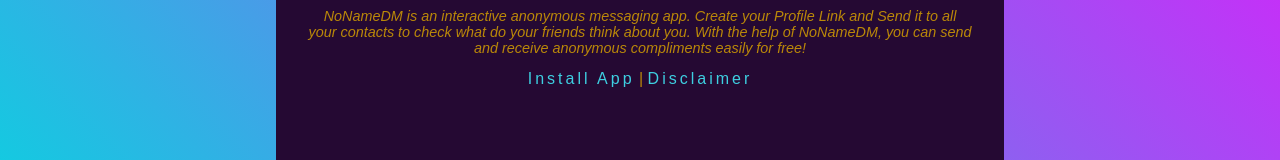
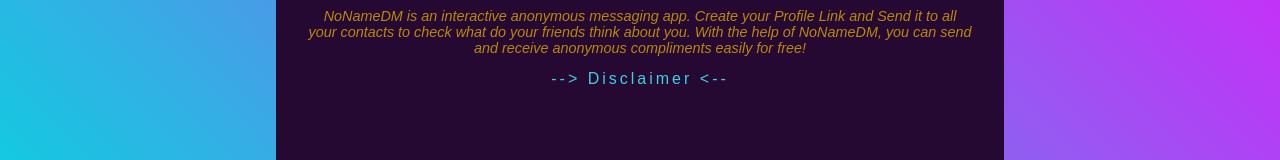
Before and after one commit to frupreneur/nonamedm, a Next.js app: page / in a window 1280 px wide. Shown: the part 470-630 px from the top of the page. Built offline with nearby package versions, Linux system fonts and the light colour scheme; no server answers; a web font is replaced by a local one.

Commit message:
removed pwa button bug

```diff
--- a/ui/Footer.js
+++ b/ui/Footer.js
@@ -27,16 +27,16 @@
         think about you. With the help of NoNameDM, you can send and receive
         anonymous compliments easily for free!
       </p>
-      <span
+      {/* <span
         style={{ letterSpacing: "3px", color: "#3ECFE1", cursor: "pointer" }}
         onClick={installApp}
       >{`Install App`}</span>
-      {" | "}
+      {" | "} */}
 
       <Link
         href="/disclaimer"
         style={{ letterSpacing: "3px", color: "#3ECFE1" }}
-      >{`Disclaimer`}</Link>
+      >{`--> Disclaimer <--`}</Link>
     </footer>
   );
 }
```
Also changed, not shown: 1 other file (tests, documents, lock files or other folders).
